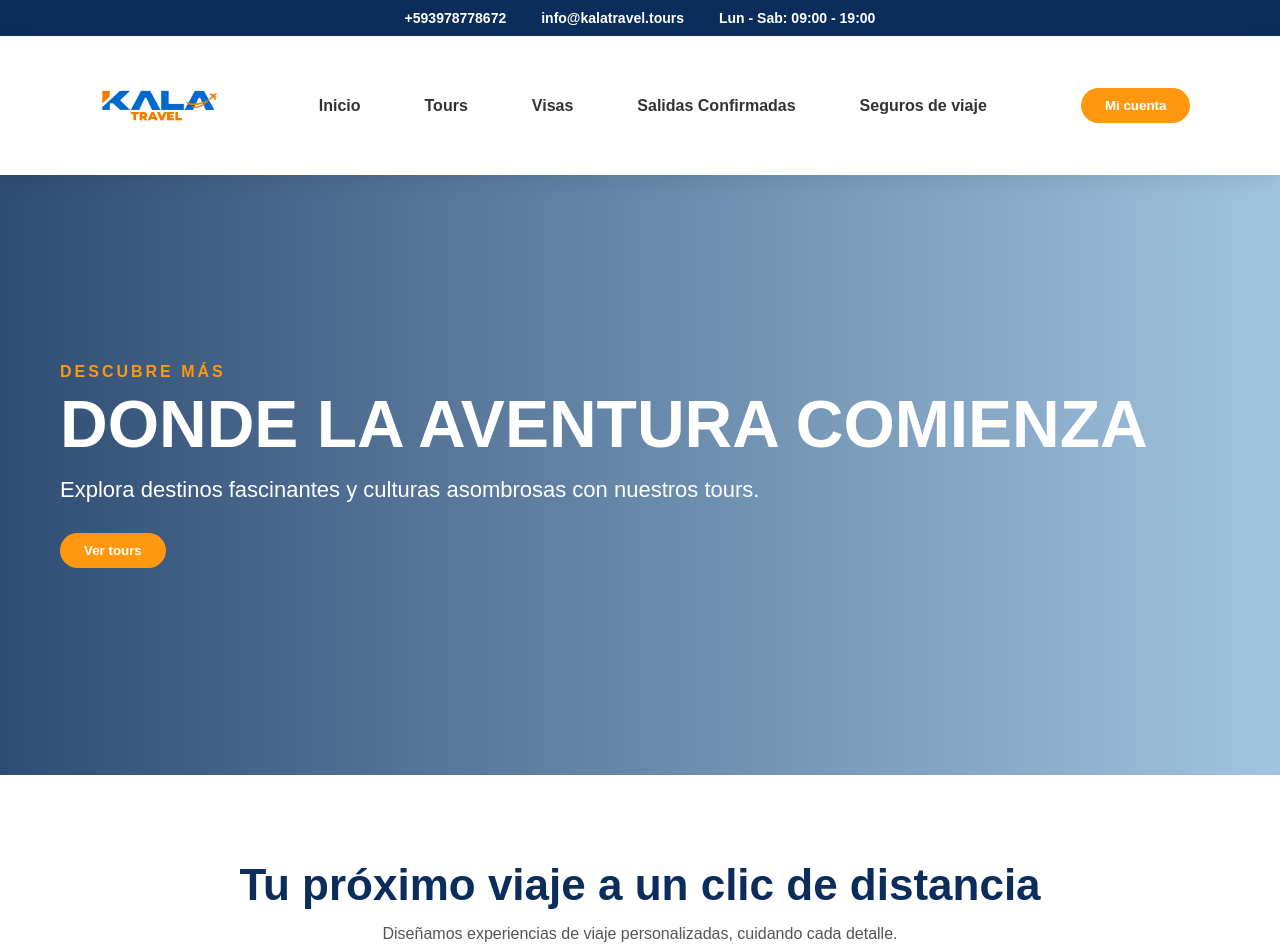
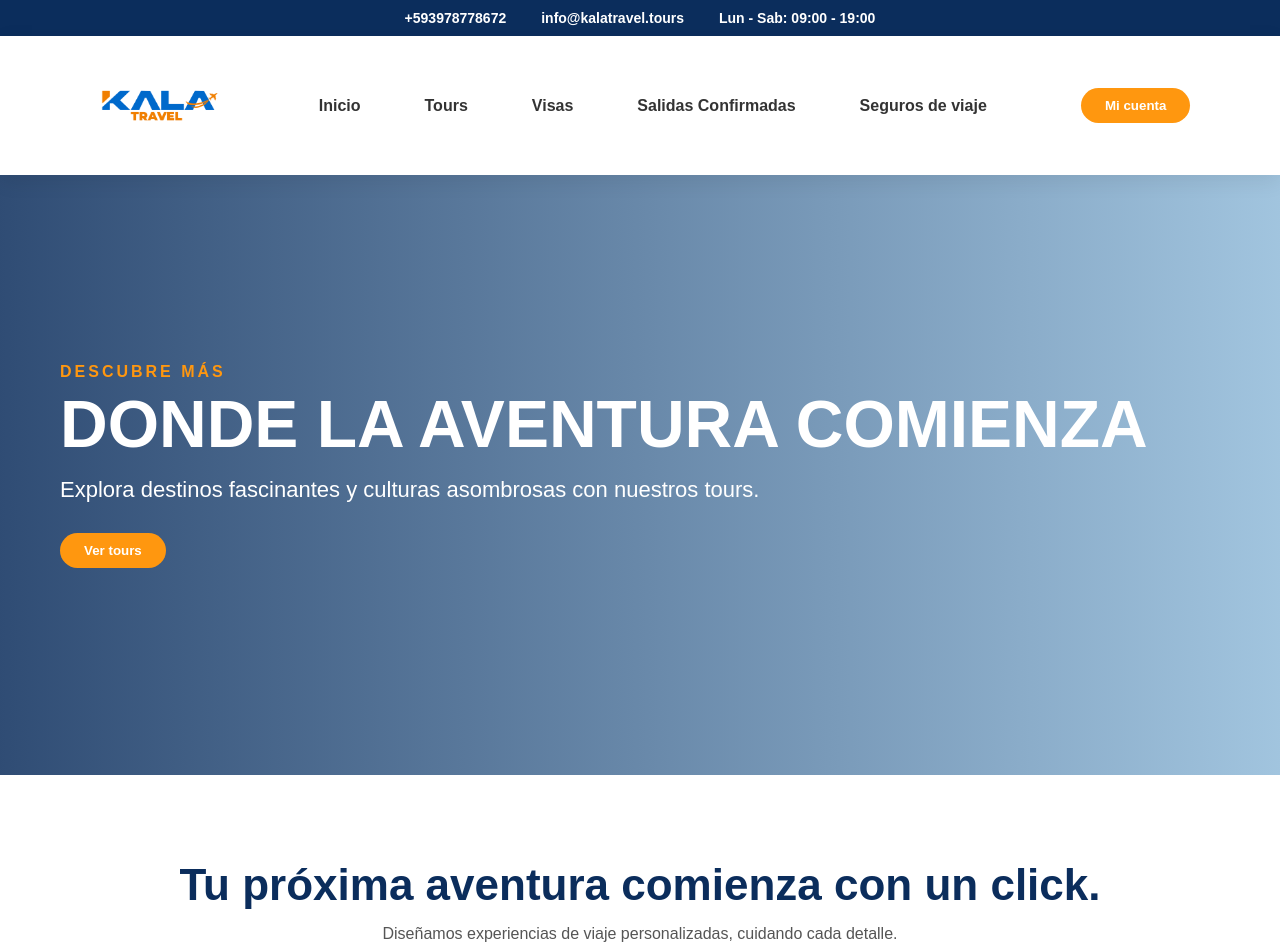
Before and after one commit to InfoKT23/Kala_Travel_pagina, a Next.js app: page / in a window 1280 px wide. Shown: the top 952 px of the page. Built offline with nearby package versions, Linux system fonts and the light colour scheme.

Commit message:
Services
h2 cambio de titulo

```diff
--- a/components/Services.jsx
+++ b/components/Services.jsx
@@ -8,7 +8,7 @@ const services = [
 export default function Services() {
   return (
     <section className="section">
-      <h2>Tu próximo viaje a un clic de distancia</h2>
+      <h2>Tu próxima aventura comienza con un click.</h2>
       <p className="intro">
         Diseñamos experiencias de viaje personalizadas, cuidando cada detalle.
       </p>
```
